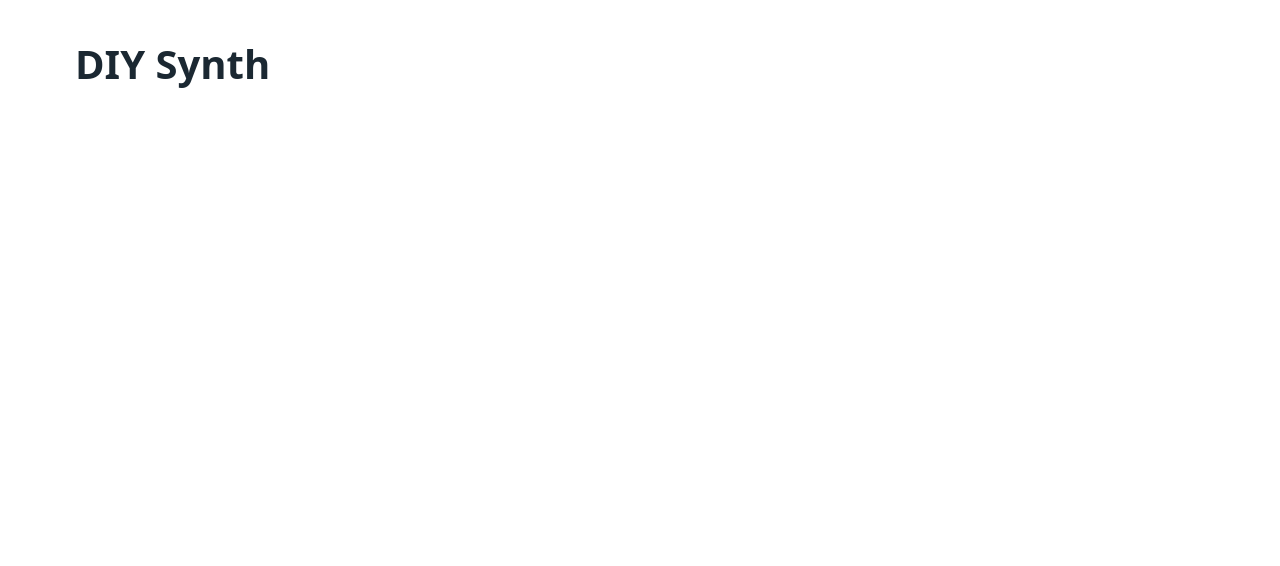
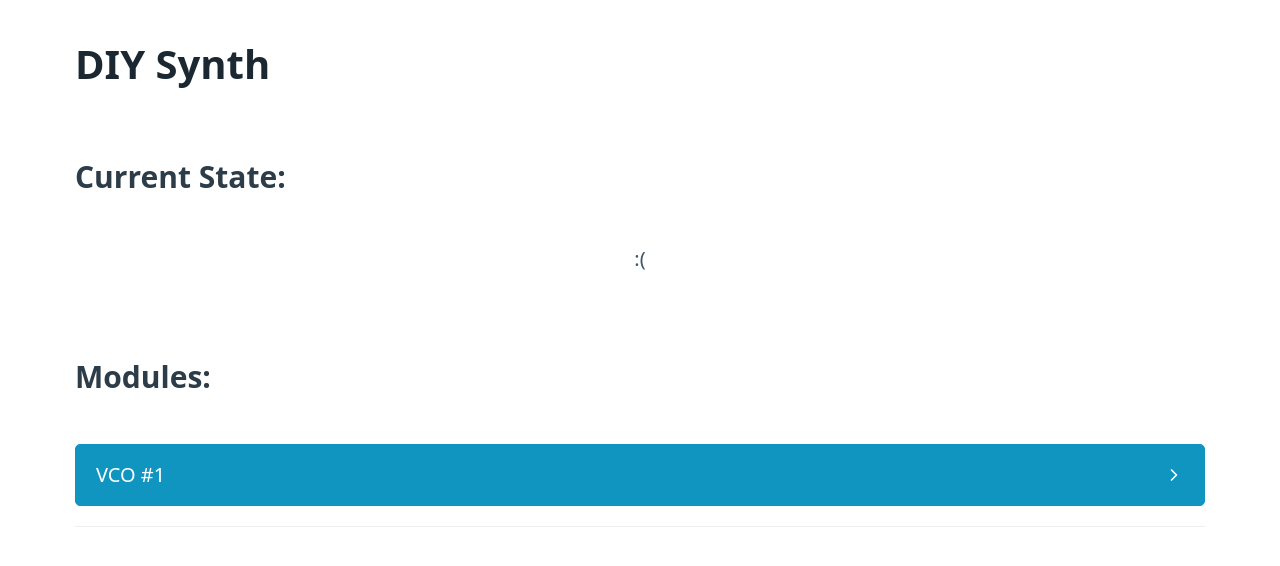
Before and after one commit to slashinfty/diy-synth, a plain HTML site: page index.html in a window 1280 px wide. Drawn offline with nearby package versions, Linux system fonts and the light colour scheme.

Commit message:
more planning

```diff
--- a/index.html
+++ b/index.html
@@ -29,7 +29,19 @@
 </head>
 <body>
     <div class="container">
-        <h1 style="margin-top:3%;">DIY Synth</h1>
+        <header style="margin-top:3%;">
+            <h1>DIY Synth</h1>
+        </header>
+        <main>
+            <section>
+                <h3>Current State:</h3>
+                <div style="text-align:center;">:(</div>
+            </section>
+            <h3>Modules:</h3>
+            <details>
+                <summary role="button">VCO #1</summary>
+            </details>
+        </main>
     </div>
 </body>
 </html>
```
Also changed, not shown: 1 other file.
